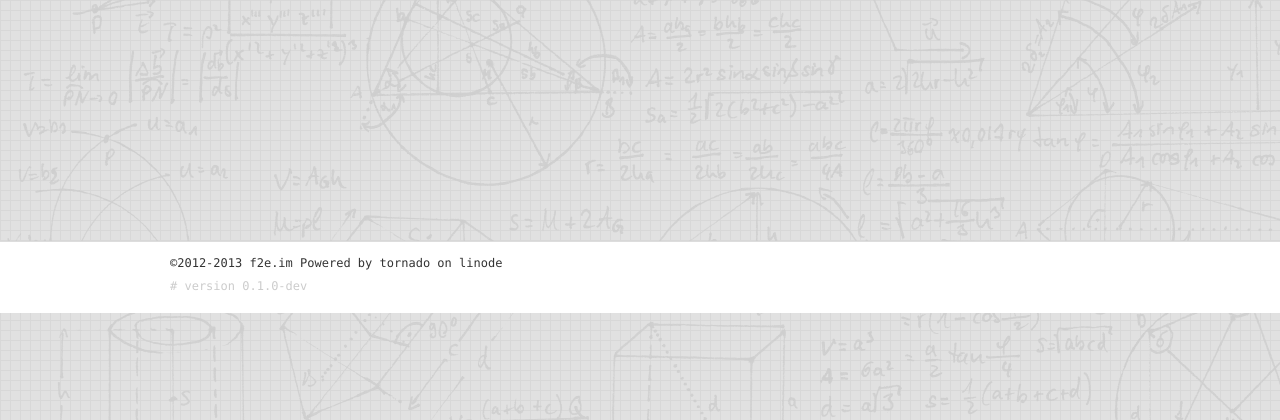
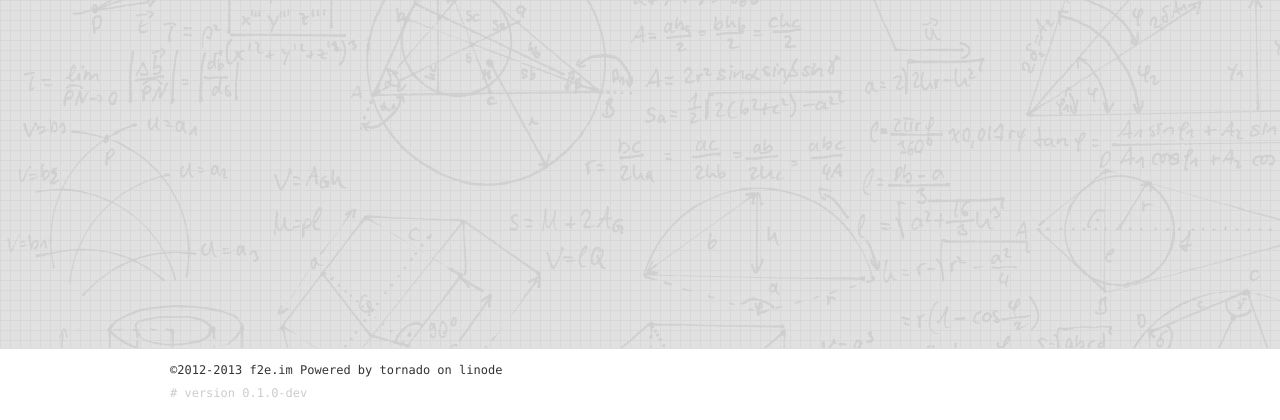
Before and after one commit to PaulGuo/F2E.im, a Python web app: template templates/page/about.html in a window 1280 px wide. Shown: the part 380-800 px from the top of the page. Run offline with Jinja, Linux system fonts and the light colour scheme; the template is opened without the code that fills it, so the values that code supplies are empty; style sheets or scripts are compiled from the project's sources; some libraries are stand-ins or nearby versions.

Commit message:
Update static/css/main.scss
内容较少时，footer不在最底下。

```diff
--- a/static/css/main.scss
+++ b/static/css/main.scss
@@ -332,6 +332,9 @@ a.btn-small {
 }
 
 .footer {
+    position: absolute;
+    width:100%;
+    bottom: 0px;
     background: #fff;
     border-top: 1px solid #ddd;
     line-height: 13px;
```
